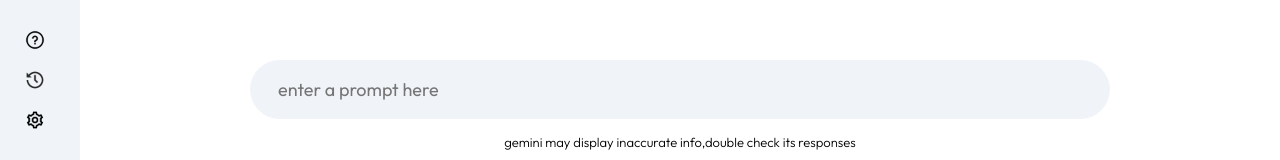
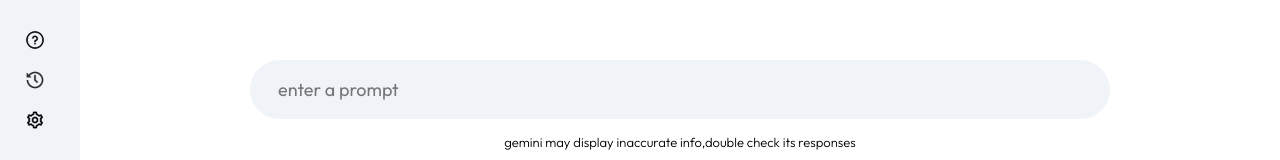
Before and after one commit to mdsalik728/AI-Chatbot, a React (Vite) app: page / in a window 1280 px wide. Shown: the part 635-795 px from the top of the page. Built offline with nearby package versions, Linux system fonts and the light colour scheme; no server answers.

Commit message:
Update Main.jsx

```diff
--- a/src/components/main/Main.jsx
+++ b/src/components/main/Main.jsx
@@ -60,7 +60,7 @@ const Main = () => {
 
             <div className="main-bottom">
                 <div className="search-box">
-                    <input onChange={(e)=>setInput(e.target.value)} value={input} type="text" placeholder="enter a prompt here"/>
+                    <input onChange={(e)=>setInput(e.target.value)} value={input} type="text" placeholder="enter a prompt"/>
                     <div>
                         {/* <img src={assets.gallery_icon} alt="" />
                         <img src={assets.mic_icon} alt="" /> */}
```
